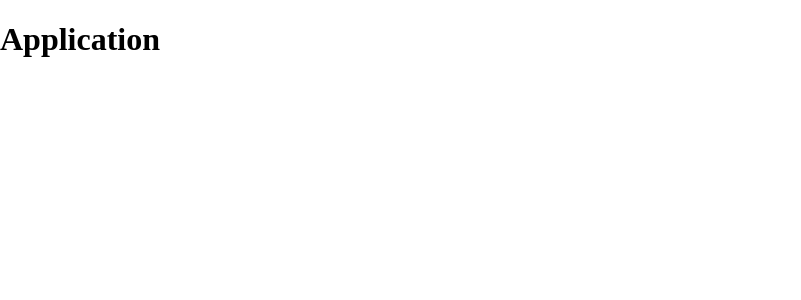
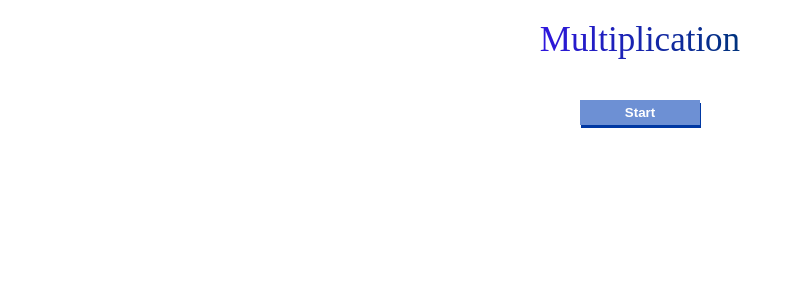
Before and after one commit to Color-Of-Code/learning-apps, a React (Vite) app in the folder multiplication/: page / in a window 1280 px wide. Shown: the top 300 px of the page, without its empty margins (0-801 px from the left). Built offline with nearby package versions, Linux system fonts and the light colour scheme.

Commit message:
feat: Implemented basic quiz

```diff
--- a/multiplication/package.json
+++ b/multiplication/package.json
@@ -34,6 +34,7 @@
     "process": "^0.11.10",
     "rimraf": "^3.0.2",
     "sass": "^1.56.1",
+    "styled-components": "^5.3.6",
     "typescript": "^4.9.3"
   },
   "dependencies": {
--- /dev/null
+++ b/multiplication/src/api.ts
@@ -0,0 +1,33 @@
+const shuffleArray = (array: any[]) => {
+  return [...array].sort(() => Math.random() - 0.5);
+};
+
+export type Question = {
+  question: string;
+  correct_answer: string;
+  incorrect_answers: string[];
+};
+
+export type QuestionState = Question & { answers: string[] };
+
+function createQuestion(): QuestionState {
+  const a = Math.floor(Math.random() * 10) + 1;
+  const b = Math.floor(Math.random() * 10) + 1;
+  const question = `${a} x ${b}`;
+  const correct = `${a * b}`;
+  const incorrect = [
+    `${a * b - 2}`,
+    `${a * b + 2}`,
+    `${a * (b - 1)}`,
+    `${a * (b + 1)}`,
+  ].filter((n) => +n > 0 && +n < 100);
+  return {
+    question,
+    correct_answer: correct,
+    incorrect_answers: incorrect,
+    answers: shuffleArray([...incorrect, correct]),
+  };
+}
+
+export const createQuestions = (amount: number): QuestionState[] =>
+  [...Array(amount).keys()].map(() => createQuestion());
--- /dev/null
+++ b/multiplication/src/app.styles.ts
@@ -0,0 +1,69 @@
+import styled, { createGlobalStyle } from 'styled-components';
+
+export const GlobalStyle = createGlobalStyle`
+  html{
+    height: 100%;
+  }
+
+  body{
+    background-size: cover;
+    margin: 0;
+    padding: 0 20px;
+    display: flex;
+    justify-content: center;
+  }
+
+  *{
+    box-sizing: border-box;
+  }
+`;
+
+export const Wrapper = styled.div`
+  display: flex;
+  flex-direction: column;
+  align-items: center;
+
+  .score {
+    font-size: 1.2rem;
+    background: #6695c1;
+    width: 100%;
+    text-align: center;
+    color: #fff;
+    box-shadow: 2px 2px #0085a3;
+    padding: 2px;
+  }
+
+  h1 {
+    background: linear-gradient(to right,#2f16de,#00337d);
+    background-size: 100%;
+    background-clip: text;
+    -webkit-background-clip: text;
+    -webkit-text-fill-color: transparent;
+    -moz-background-clip: text;
+    -webkit-text-fill-color: transparent;
+    font-size: 35px;
+    font-weight: 400;
+    text-align: center;
+    margin: 20px;
+  }
+
+  .start,
+  .next {
+    cursor: pointer;
+    background: #6d90d4;
+    width: 50%;
+    color: #fff;
+    border: none;
+    padding: 5px;
+    margin: 20px 0px;
+    font-weight: bold;
+    box-shadow: 1px 3px #0038a3;
+    max-width: 300px;
+  }
+
+  .complete {
+    font-size: 1.2 rem;
+    font-weight: bold;
+    color: green;
+  }
+`;
--- /dev/null
+++ b/multiplication/src/app.tsx
@@ -0,0 +1,85 @@
+import React from 'react';
+
+import { createQuestions, QuestionState } from './api';
+
+import QuestionCard from './component/question-card';
+
+import { GlobalStyle, Wrapper } from './app.styles';
+
+const TOTAL_QUESTIONS = 10;
+
+export type AnswerObject = {
+  question: string
+  correctAnswer: string
+  answer: string
+  correct: boolean
+};
+
+export default function App() {
+  const [questions, setQuestions] = React.useState<QuestionState[]>([]);
+  const [number, setNumber] = React.useState<number>(0);
+  const [gameOver, setGameOver] = React.useState<boolean>(true);
+  const [userAnswers, setUserAnswers] = React.useState<AnswerObject[]>([]);
+  const [score, setScore] = React.useState<number>(0);
+  const [complete, setComplete] = React.useState<boolean>(false);
+
+  const startQuiz = () => {
+    setComplete(false);
+    const newQuestions = createQuestions(TOTAL_QUESTIONS);
+    setQuestions(newQuestions);
+    setGameOver(false);
+  };
+
+  const checkAnswer = (e: React.MouseEvent<HTMLButtonElement>) => {
+    if (!gameOver) {
+      const answer = e.currentTarget.value;
+      const correct = questions[number].correct_answer === answer;
+      if (correct) setScore((prev) => prev + 1);
+      const answerObject = {
+        question: questions[number].question,
+        correctAnswer: questions[number].correct_answer,
+        answer,
+        correct
+      };
+      setUserAnswers((prev) => [...prev, answerObject]);
+    }
+  };
+
+  const handleNext = () => {
+    if (number < TOTAL_QUESTIONS - 1) setNumber((prev) => prev + 1);
+    else setComplete(true);
+  };
+
+  return (
+    <>
+      <GlobalStyle />
+      <Wrapper>
+        <h1>Multiplication</h1>
+        {complete && <div className="complete">END</div>}
+
+        {gameOver || complete ? (
+          <button className="start" onClick={startQuiz}>
+            Start
+          </button>
+        ) : null}
+        {!gameOver ? <p className="score">Score: {score}</p> : null}
+        {!gameOver && !complete && (
+          <QuestionCard
+            questionNum={number + 1}
+            question={questions[number].question}
+            answers={questions[number].answers}
+            totalQuestions={TOTAL_QUESTIONS}
+            userAnswer={userAnswers ? userAnswers[number] : undefined}
+            callback={checkAnswer}
+          />
+        )}
+
+        {!gameOver && !complete && !!userAnswers[number] && (
+          <button className="next" onClick={handleNext}>
+            Next
+          </button>
+        )}
+      </Wrapper>
+    </>
+  );
+}
--- /dev/null
+++ b/multiplication/src/component/question-card.styles.ts
@@ -0,0 +1,47 @@
+import styled from 'styled-components';
+
+export const Wrapper = styled.div`
+  display: flex;
+  flex-direction: column;
+  align-items: center;
+  width: 100%;
+  max-width: 1000px;
+
+  .number {
+    font-size: 1.1rem;
+  }
+
+  .question {
+    font-weight: bold;
+  }
+`;
+
+type ButtonProps = {
+  correct: boolean
+  userClicked: boolean
+};
+
+export const ButtonWrapper = styled.div<ButtonProps>`
+  display: flex;
+  flex-direction: column;
+  align-items: center;
+  width: 100%;
+  transition: all 0.3s ease;
+
+  :hover {
+    opacity: 0.8;
+  }
+
+  button {
+    cursor: pointer;
+    user-select: none;
+    width: 50%;
+    background: ${({ correct, userClicked }) =>
+      correct ? 'green' : !correct && userClicked ? 'red' : null};
+    margin-bottom: 5px;
+    border-radius: 5px;
+    padding: 5px 10px;
+    font-size: 0.8rem;
+    border: 1px solid #aaa;
+  }
+`;
--- /dev/null
+++ b/multiplication/src/component/question-card.tsx
@@ -0,0 +1,46 @@
+import React from "react";
+
+import { AnswerObject } from "../app";
+
+import { Wrapper, ButtonWrapper } from "./question-card.styles";
+
+type Props = {
+  question: string
+  answers: string[]
+  callback: any
+  userAnswer: AnswerObject | undefined
+  questionNum: number
+  totalQuestions: number
+};
+
+const QuestionCard: React.FC<Props> = ({
+  question,
+  answers,
+  callback,
+  userAnswer,
+  questionNum,
+  totalQuestions
+}) => {
+  return (
+    <Wrapper>
+      <p className="number">
+        Question: {questionNum} / {totalQuestions}
+      </p>
+      <p className="question">{question}</p>
+
+      {answers.map((answer: string) => (
+        <ButtonWrapper
+          correct={userAnswer?.correctAnswer === answer}
+          userClicked={userAnswer?.answer === answer}
+          key={answer}
+        >
+          <button disabled={!!userAnswer} value={answer} onClick={callback}>
+            <span>{answer}</span>
+          </button>
+        </ButtonWrapper>
+      ))}
+    </Wrapper>
+  );
+};
+
+export default QuestionCard;
--- a/multiplication/src/index.tsx
+++ b/multiplication/src/index.tsx
@@ -1,9 +1,7 @@
 import React from 'react';
-import { render } from 'react-dom';
-import './assets/index.scss';
+import { createRoot } from 'react-dom/client';
 
-const Application: React.FunctionComponent = () => (
-    <h1>Application</h1>
-);
+import App from './app';
 
-render(<Application />, document.getElementById('root'));
+const root = createRoot(document.getElementById('root'));
+root.render(<App />);
--- /dev/null
+++ b/multiplication/src/styles.css
@@ -0,0 +1,4 @@
+.App {
+  font-family: sans-serif;
+  text-align: center;
+}
```
Also changed, not shown: 1 other file (tests, documents, lock files or other folders).
